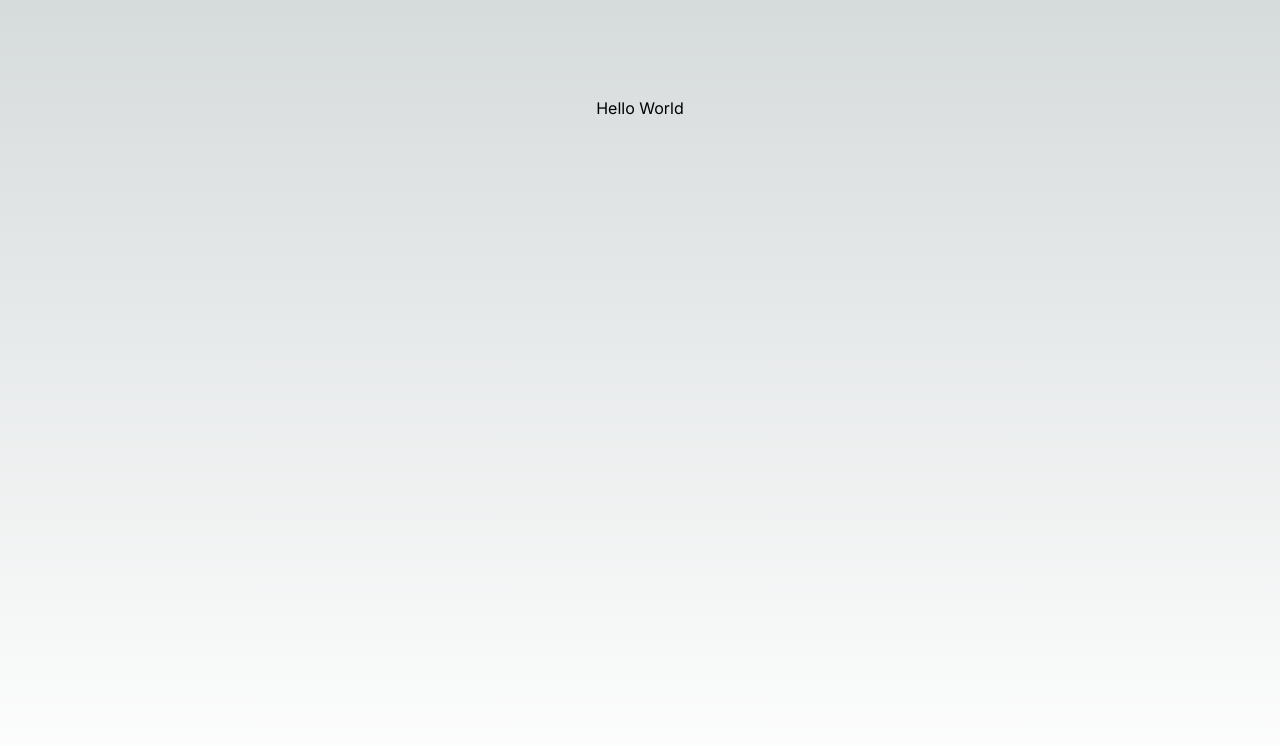
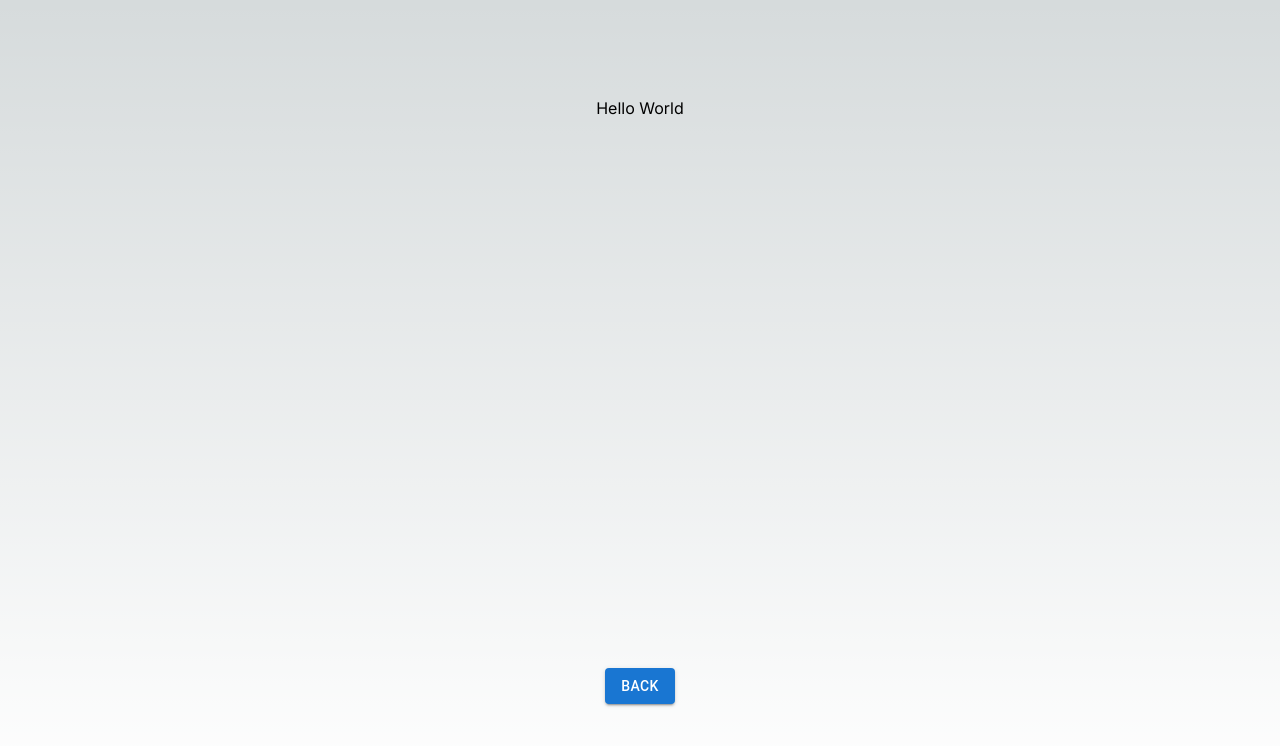
Before and after one commit to tera487/next-todo, a Next.js app: page /hello in a window 1280 px wide. Shown: the top 746 px of the page. Built offline with nearby package versions, Linux system fonts and the light colour scheme.

Commit message:
add: material ui install

```diff
--- a/app/hello/page.tsx
+++ b/app/hello/page.tsx
@@ -1,7 +1,13 @@
+import { Button } from "../lib/mui";
+import Link from "next/link";
+
 export default function Hello() {
   return (
     <main className="flex min-h-screen flex-col items-center justify-between p-24">
       <h1>Hello World</h1>
+      <Button variant="contained">
+        <Link href="/">Back</Link>
+      </Button>
     </main>
   );
 }
--- /dev/null
+++ b/app/lib/mui.js
@@ -0,0 +1,3 @@
+"use client";
+
+export * from "@mui/material";
--- a/package.json
+++ b/package.json
@@ -9,6 +9,9 @@
     "lint": "next lint"
   },
   "dependencies": {
+    "@emotion/react": "^11.11.1",
+    "@emotion/styled": "^11.11.0",
+    "@mui/material": "^5.13.6",
     "@types/node": "20.3.3",
     "@types/react": "18.2.14",
     "@types/react-dom": "18.2.6",
```
Also changed, not shown: 1 other file (tests, documents, lock files or other folders).
